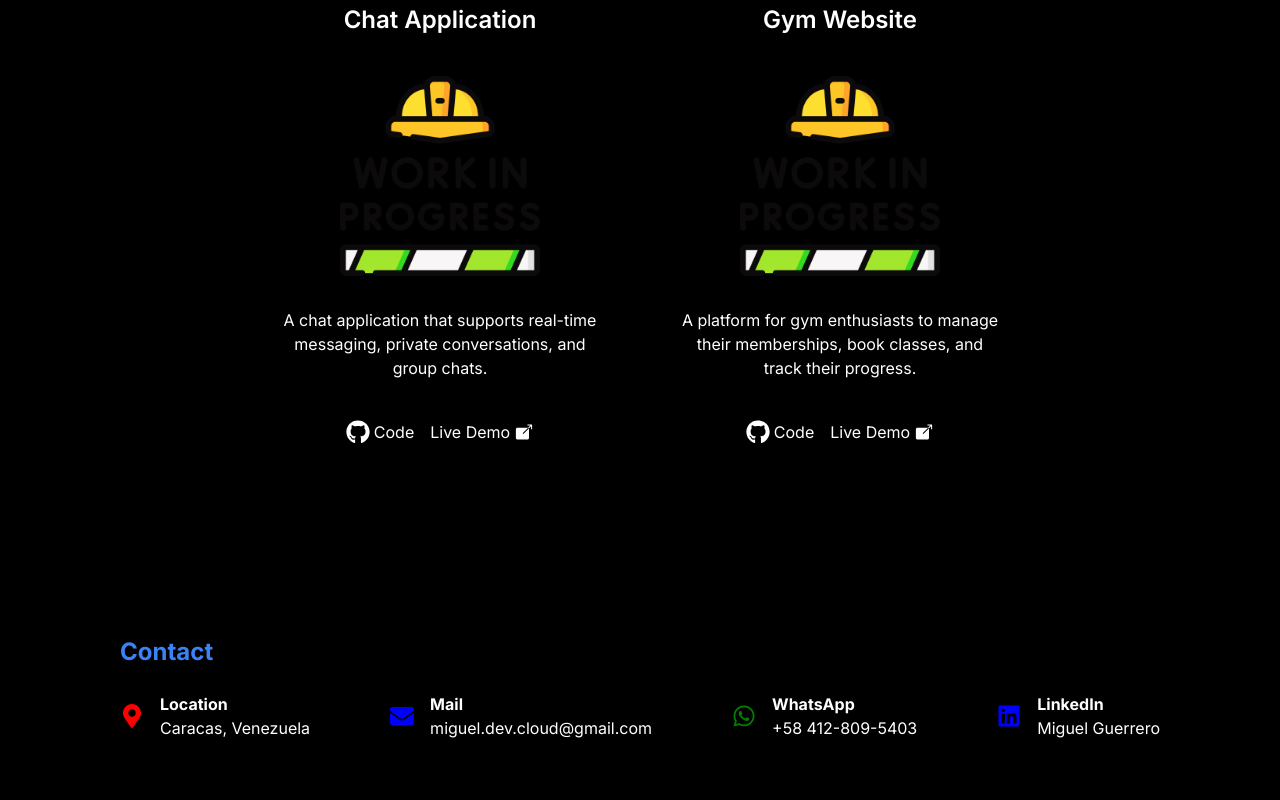
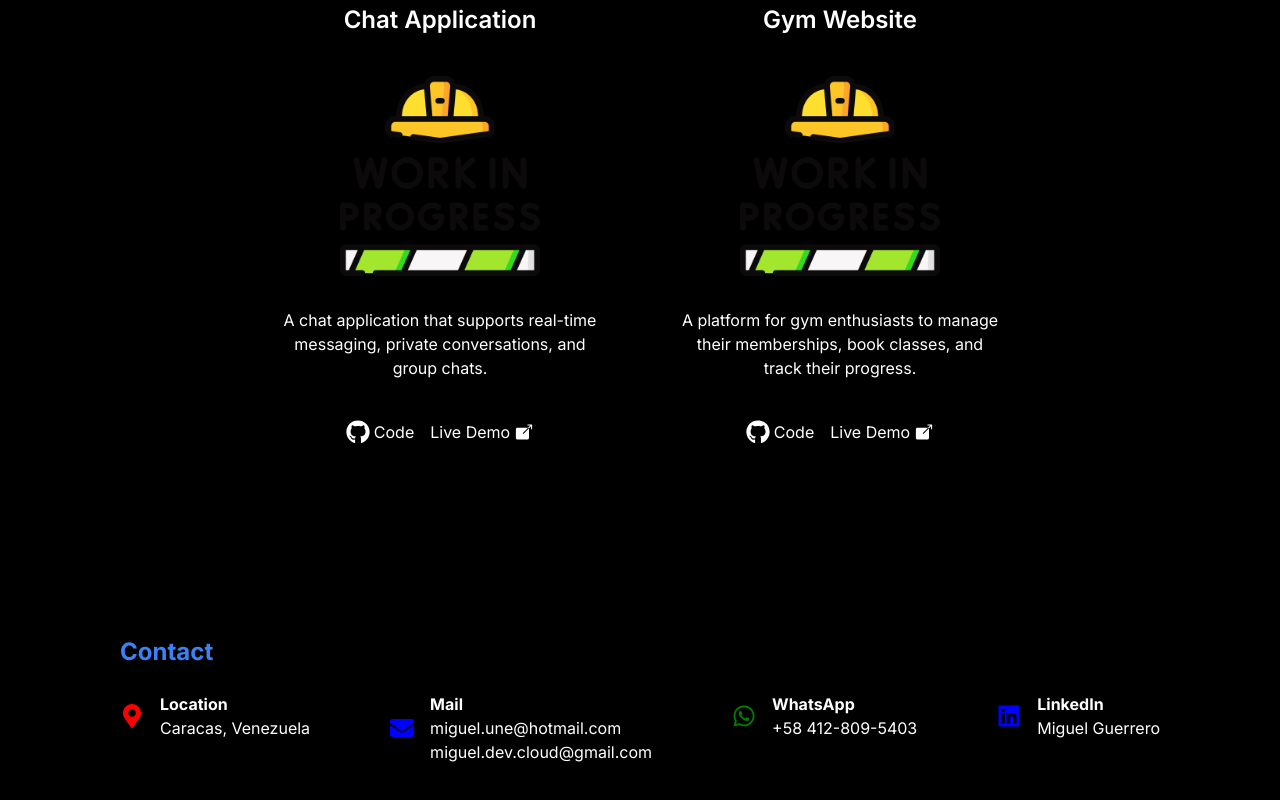
Before and after one commit to MiguelWebGit/miguel-app, a Next.js app: page / in a window 1280 px wide. Shown: the part 1649-2449 px from the top of the page. Built offline with nearby package versions, Linux system fonts and the light colour scheme.

Commit message:
contact items-start

```diff
--- a/components/Contact.tsx
+++ b/components/Contact.tsx
@@ -9,7 +9,7 @@ import {
 type ContactItemProps = {
     Icon: IconType;
     title: string;
-    text: string;
+    text: string | JSX.Element;
     color: string; // Añade una prop para el color
     size: number; // Añade una prop para el tamaño
     link?: string; // Añade una prop para el link
@@ -41,7 +41,7 @@ const ContactItem: React.FC<ContactItemProps> = ({
 const Contact: React.FC = () => (
     <div>
         <h1 className="text-2xl font-bold mb-6 text-blue-500">Contact</h1>
-        <div className="flex space-x-20">
+        <div className="flex space-x-20 h-full items-start">
             <ContactItem
                 Icon={FaMapMarkerAlt}
                 title="Location"
@@ -52,7 +52,13 @@ const Contact: React.FC = () => (
             <ContactItem
                 Icon={FaEnvelope}
                 title="Mail"
-                text="miguel.dev.cloud@gmail.com"
+                text={
+                    <>
+                        miguel.une@hotmail.com
+                        <br />
+                        miguel.dev.cloud@gmail.com
+                    </>
+                }
                 color="blue"
                 size={24}
             />
```
